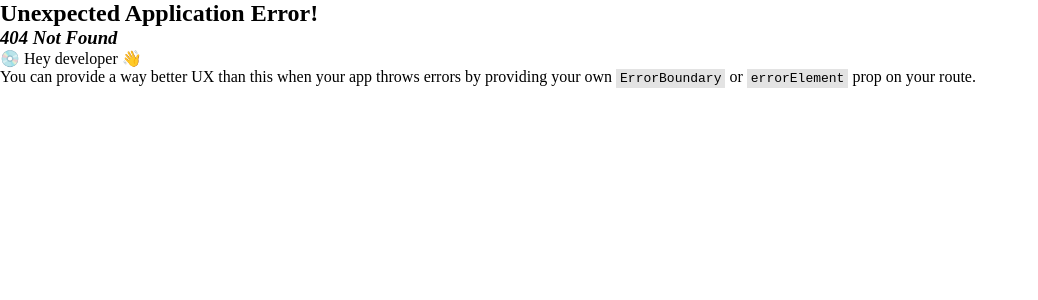
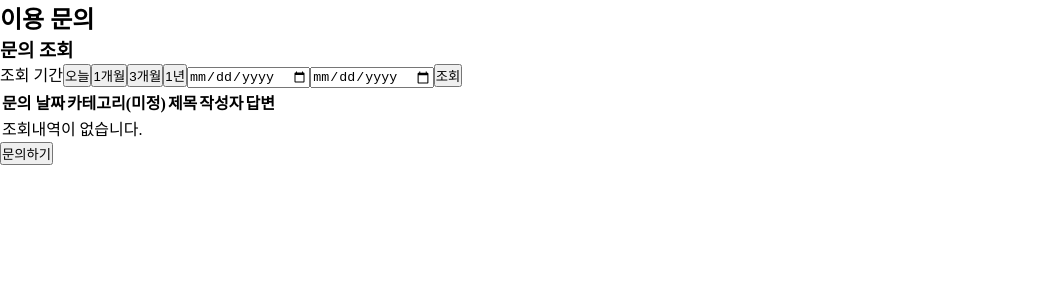
Before and after one commit to bulldorzer/coffee-shop-front, a React (Vite) app: page /guide in a window 1280 px wide. Before the commit this address had no page. Shown: the top 300 px of the page, without its empty margins (0-1038 px from the left). Built offline with nearby package versions, Linux system fonts and the light colour scheme.

Commit message:
메뉴바 이용안내 및 라우팅완료 - 진우

```diff
--- /dev/null
+++ b/src/pages/InquiryForm.jsx
@@ -0,0 +1,54 @@
+
+
+/**
+ * 1:1 이용문의 - 최진우
+ * @returns
+ * 메뉴바 고객센터 클릭시 이동되는 페이지
+ */
+const InquiryForm = () =>{
+    return(
+        <div className="inquiry-container">
+            <h2>이용 문의</h2>
+
+            <div className="inquiry-section">
+                <h3>문의 조회</h3>
+
+                {/* 조회 기간 필터 컴포넌트로 뺄예정*/}
+                <div className="filter-row">
+                    <span>조회 기간</span>
+                    <button>오늘</button>
+                    <button>1개월</button>
+                    <button>3개월</button>
+                    <button>1년</button>
+                    <input type="date" />
+                    <input type="date" />
+                    <button>조회</button>
+                </div>
+
+                {/* 테이블 헤더 컴포넌트로 뺄예정*/}
+                <table className="inquiry-table">
+                    <thead>
+                        <tr>
+                            <th>문의 날짜</th>
+                            <th>카테고리(미정)</th>
+                            <th>제목</th>
+                            <th>작성자</th>
+                            <th>답변</th>
+                        </tr>
+                    </thead>
+                <tbody>
+                    <tr>
+                        <td colSpan="5" className="no-result">조회내역이 없습니다.</td>
+                    </tr>
+                </tbody>
+                </table>
+
+                {/* 문의하기 버튼 */}
+                <div className="inquiry-button-box">
+                    <button className="inquiry-button">문의하기</button>
+                </div>
+            </div>
+        </div>
+    )
+}
+export default InquiryForm;
--- a/src/router/root.jsx
+++ b/src/router/root.jsx
@@ -2,13 +2,22 @@ import { createBrowserRouter } from "react-router-dom";
 import { Suspense, lazy } from "react"; // 컴포넌트 로딩 최적화
 
 const Loading = <div>Loading...</div>
+
+// 메인화면
 const Main = lazy(() => import("../pages/MainPage.jsx"));
+// 예제파일
+const Exam = lazy(() => import("../pages/ExamplePage.jsx"));
 
-const Exam = lazy(() => import("../pages/ExamplePage.jsx"));
+// 로그인관련 - 재민
 const Login = lazy(() => import("../pages/LoginPage.jsx"));
 const JoinAgree = lazy(() => import("../pages/JoinAgreePage.jsx"));
 const Join = lazy(() => import("../pages/JoinPage.jsx"));
-const UseGuide = lazy(()=>import("../pages/UseGuide.jsx"))
+
+// 푸터 이용안내 - 진우
+const UseGuide = lazy(() => import("../pages/UseGuide.jsx"))
+
+// 메뉴바 고객센터링크 - 진우
+const InquiryForm = lazy(() => import("../pages/InquiryForm.jsx"))
 
 /**
  * 어떤 경로에 무슨 컴포넌트를 보여줄 것인지 표시
@@ -39,6 +48,10 @@ const root = createBrowserRouter([
     {
         path : "/useguide",
         element : <Suspense fallback={Loading}><UseGuide/></Suspense>
+    },
+    {
+        path : "/guide",
+        element : <Suspense fallback={Loading}><InquiryForm/></Suspense>
     }
 
 ])
```
